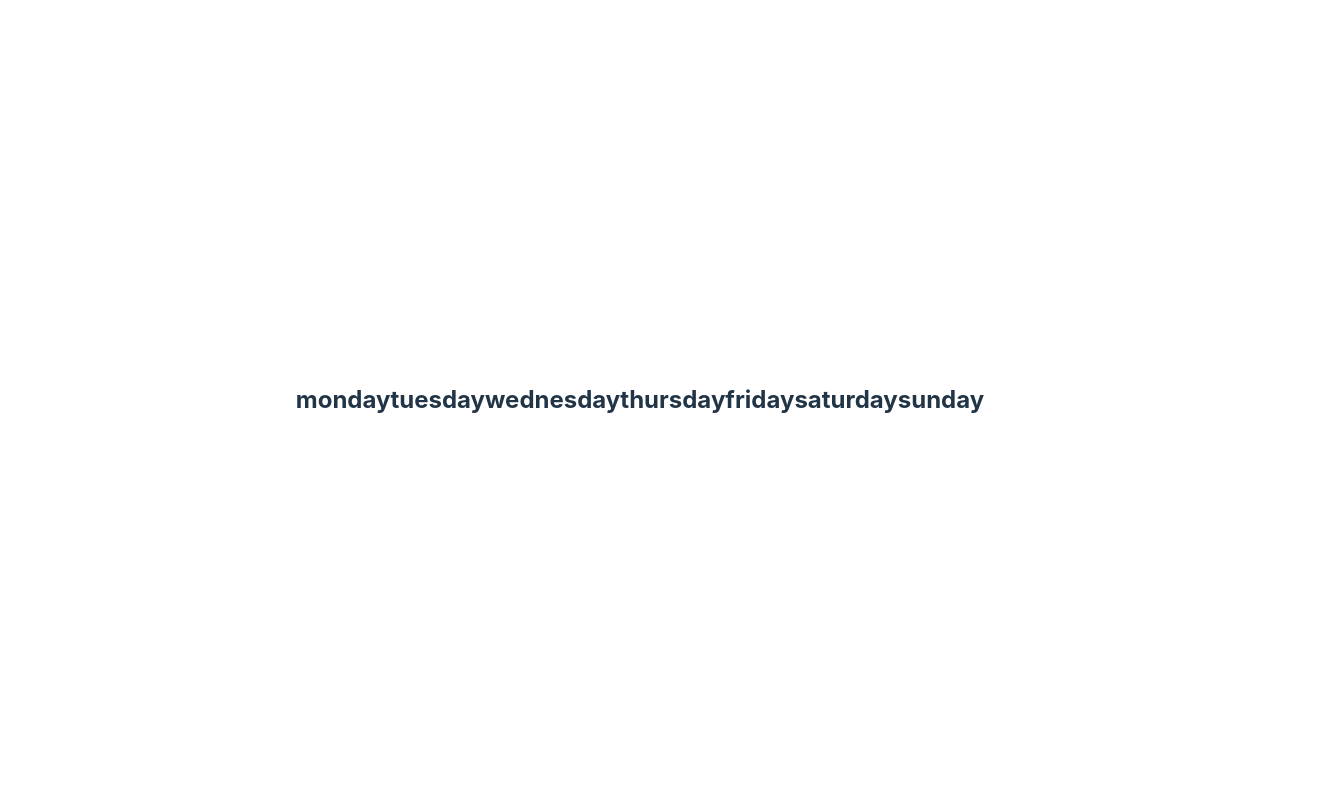
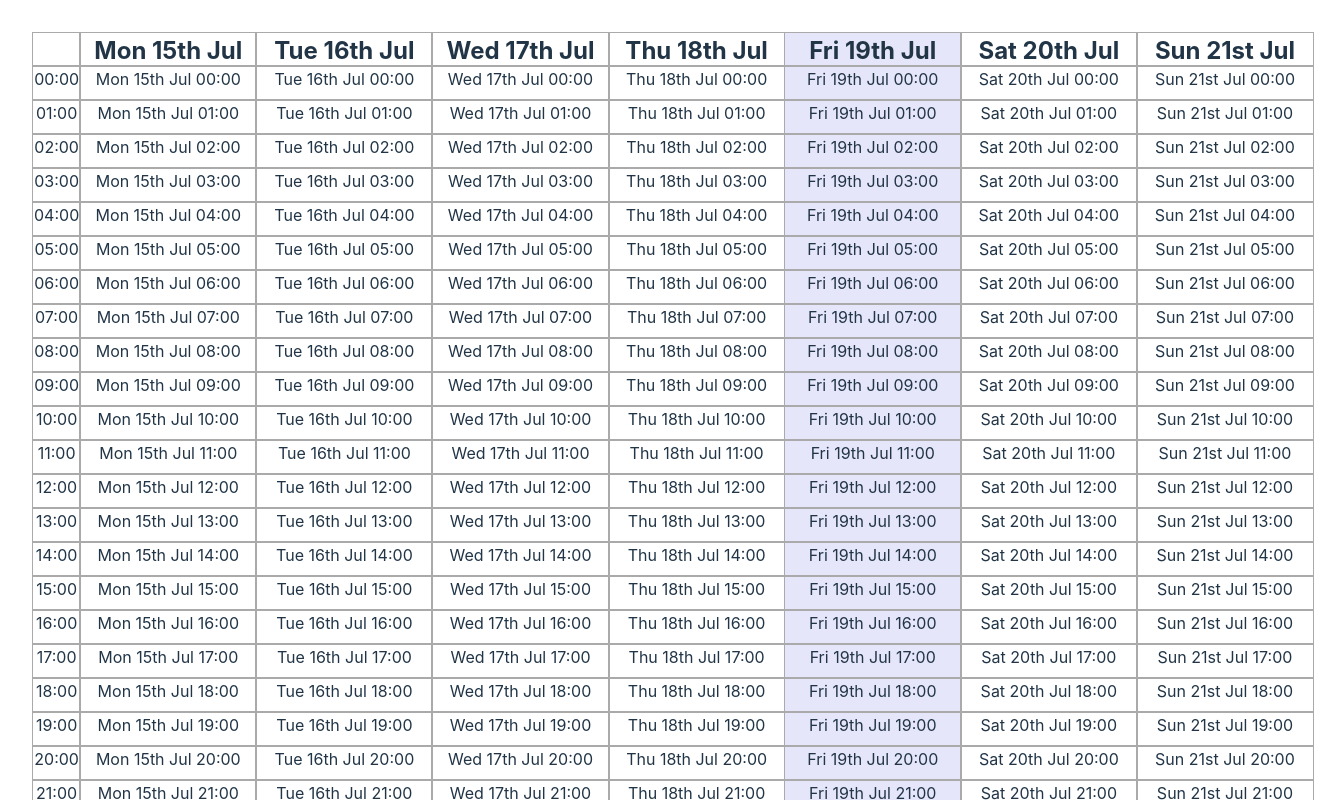
Before and after one commit to sgwicks/dotnet-calendar, a React (Vite) app in the folder react-calendar/: page / in a window 1280 px wide. Shown: the top 800 px of the page, 1344 px wide, since content can reach past the window. Built offline with nearby package versions, Linux system fonts and the light colour scheme.

Commit message:
Basic calendar grid. Each cell knows its own start time

```diff
--- a/react-calendar/package.json
+++ b/react-calendar/package.json
@@ -10,6 +10,7 @@
 		"preview": "vite preview"
 	},
 	"dependencies": {
+		"date-fns": "^3.6.0",
 		"react": "^18.3.1",
 		"react-dom": "^18.3.1"
 	},
--- a/react-calendar/src/App.css
+++ b/react-calendar/src/App.css
@@ -7,4 +7,32 @@
 
 main {
 	display: flex;
+	width: 100vw;
+	max-width: 100%;
 }
+
+.day {
+	width: 15%;
+	text-transform: capitalize;
+	display: flex;
+	flex-direction: column;
+}
+
+.day h2 {
+	margin: 0;
+	padding: 0;
+	height: 32px;
+}
+
+.hour {
+	height: 32px;
+}
+
+.cell {
+	width: 100%;
+	border: 1px solid #aaa;
+}
+
+.today {
+	background-color: lavender;
+}
--- a/react-calendar/src/App.tsx
+++ b/react-calendar/src/App.tsx
@@ -1,21 +1,32 @@
 import './App.css'
 import Day from './components/Day'
+import { isToday, setDay } from 'date-fns'
 
 function App() {
+	const hours = Array(24).fill(0)
+
+	const today = new Date()
+	const days = [
+		setDay(today, 1),
+		setDay(today, 2),
+		setDay(today, 3),
+		setDay(today, 4),
+		setDay(today, 5),
+		setDay(today, 6),
+		setDay(today, 7)
+	]
+
 	return (
 		<main>
-			{(
-				[
-					'monday',
-					'tuesday',
-					'wednesday',
-					'thursday',
-					'friday',
-					'saturday',
-					'sunday'
-				] as DayString[]
-			).map((day: DayString) => (
-				<Day day={day} />
+			<div>
+				<div className="hour cell"></div>
+				{hours.map((h, i) => {
+					h = i < 10 ? `0${i}:00` : `${i}:00`
+					return <div className="hour cell">{h}</div>
+				})}
+			</div>
+			{days.map((day) => (
+				<Day day={day} isToday={isToday(day)} />
 			))}
 		</main>
 	)
--- a/react-calendar/src/components/Day.tsx
+++ b/react-calendar/src/components/Day.tsx
@@ -1,9 +1,22 @@
 import { FunctionComponent } from 'react'
+import Hour from './Hour'
+import { eachHourOfInterval, endOfDay, format, startOfDay } from 'date-fns'
 
-const Day: FunctionComponent<{ day: DayString }> = ({ day }) => {
+const Day: FunctionComponent<{ day: Date; isToday?: boolean }> = ({
+	day,
+	isToday = false
+}) => {
+	const hours = eachHourOfInterval({
+		start: startOfDay(day),
+		end: endOfDay(day)
+	})
+
 	return (
-		<div className="day">
-			<h2>{day}</h2>
+		<div className={`day ${isToday && 'today'}`}>
+			<h2 className="cell">{format(day, 'EEE do MMM')}</h2>
+			{hours.map((h, i) => (
+				<Hour hour={h} key={`${day}-${i}`} />
+			))}
 		</div>
 	)
 }
--- /dev/null
+++ b/react-calendar/src/components/Hour.tsx
@@ -0,0 +1,8 @@
+import { format } from 'date-fns'
+import { FunctionComponent } from 'react'
+
+const Hour: FunctionComponent<{ hour: Date }> = ({ hour }) => {
+	return <div className="hour cell">{format(hour, 'EEE do MMM HH:mm')}</div>
+}
+
+export default Hour
```
Also changed, not shown: 2 other files (tests, documents, lock files or other folders).
